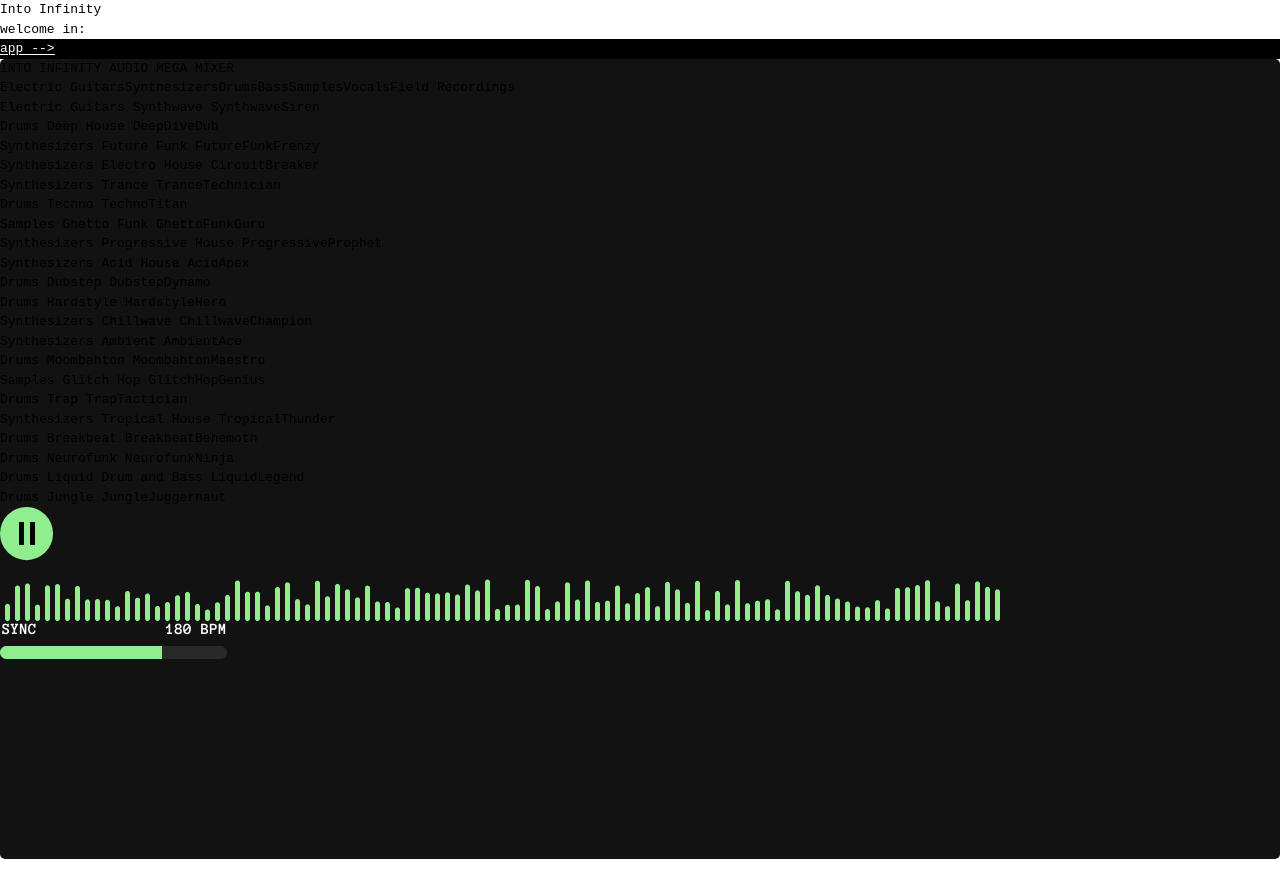
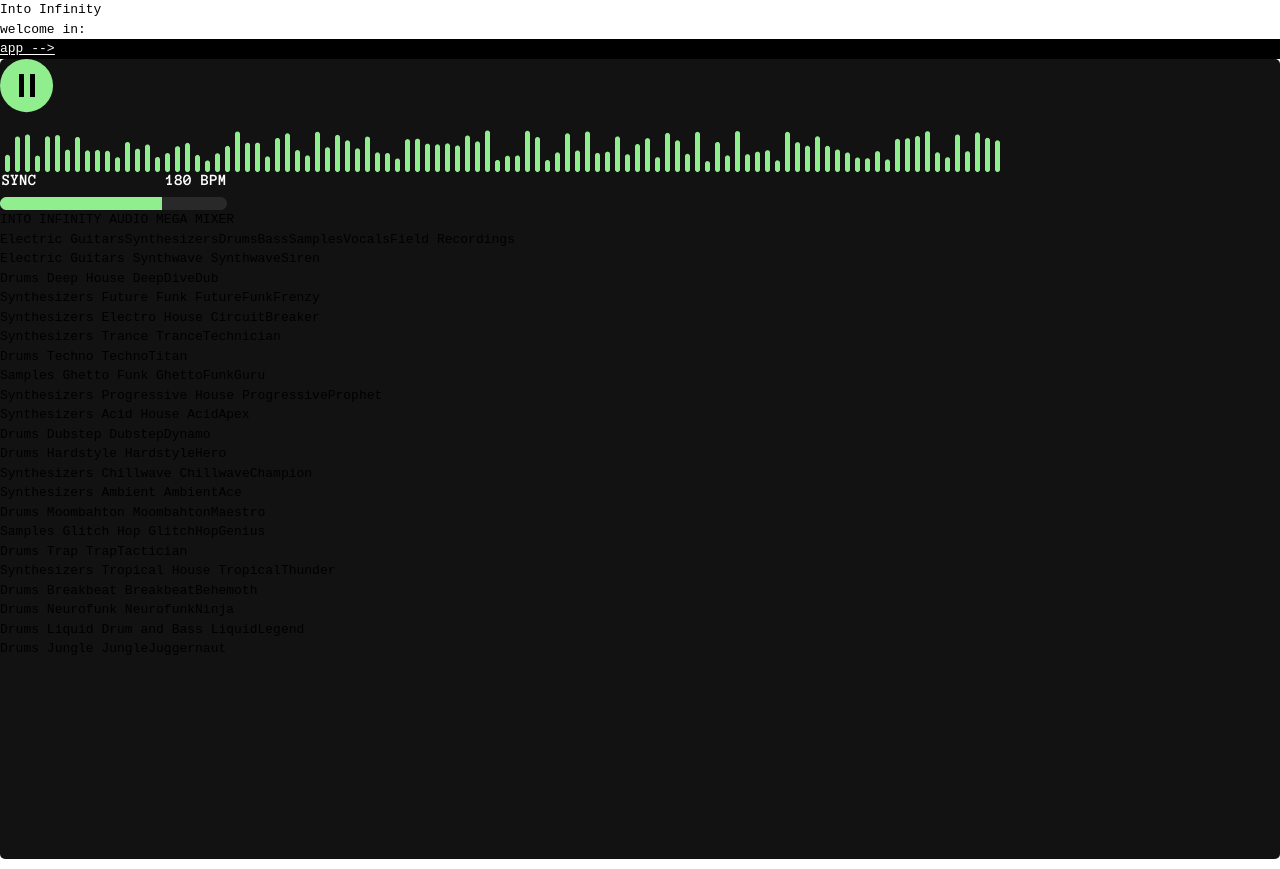
Before and after one commit to NikolasP98/DubLab, a SvelteKit app: page /app in a window 1280 px wide. Built offline with nearby package versions, Linux system fonts and the light colour scheme.

Commit message:
svelte improvements

```diff
--- a/src/lib/components/app/Player.svelte
+++ /dev/null
@@ -1,24 +0,0 @@
-<script>
-	import Play from '$lib/assets/play.svg';
-	import Pause from '$lib/assets/pause.svg';
-	import Audio from '$lib/assets/audio_wave.png';
-	import Sync from '$lib/assets/audio_sync.png';
-
-	let isPlaying = false;
-</script>
-
-<div
-	class="fixed bottom-3 right-3 left-3
-	flex items-center justify-between gap-5
-	rounded-md
-	p-4 max-w-full bg-black max-h-12"
->
-	<button onclick={() => (isPlaying = !isPlaying)}>
-		<img class="size-8 cursor-pointer" src={isPlaying ? Play : Pause} alt="" />
-	</button>
-	<div class="flex-grow">
-		<img class="h-6 w-full cursor-pointer" src={Audio} alt="" />
-	</div>
-	<img class="h-6" src={Sync} alt="" />
-</div>
-<div class="h-12"></div>
--- a/src/lib/components/circles/CircleContainer.svelte
+++ b/src/lib/components/circles/CircleContainer.svelte
@@ -38,7 +38,6 @@
 			circles: miniCircles
 		});
 		isLoaded.set(true);
-		console.log();
 	});
 
 	const overlapsOtherCircles = (targetCircle, x, y, circles) => {
--- a/src/routes/+layout.svelte
+++ b/src/routes/+layout.svelte
@@ -4,7 +4,7 @@
 
 	import Cursor from '$lib/components/Cursor.svelte';
 
-	let { children, data } = $props();
+	let { children } = $props();
 	let counter = $state(0);
 
 	// setInterval(() => {
@@ -31,7 +31,6 @@
 		</li>
 	</ul>
 </nav>
-<div class="min-h-4"></div>
 
 {#if children}
 	{@render children()}
--- a/src/routes/app/+layout.server.ts
+++ /dev/null
@@ -1,6 +0,0 @@
-export const load = ({ params }) => {
-	return {
-		post: { id: params.slug },
-		title: `Post ${params.id}`
-	};
-};
--- /dev/null
+++ b/src/routes/app/+page.server.ts
@@ -0,0 +1,49 @@
+const edmArtists = [
+	{ artist: 'SynthwaveSiren', genre: 'Synthwave', groups: ['Electric Guitars', 'Synthesizers'] },
+	{ artist: 'DeepDiveDub', genre: 'Deep House', groups: ['Drums', 'Bass'] },
+	{ artist: 'FutureFunkFrenzy', genre: 'Future Funk', groups: ['Synthesizers', 'Samples'] },
+	{
+		artist: 'CircuitBreaker',
+		genre: 'Electro House',
+		groups: ['Synthesizers', 'Electric Guitars']
+	},
+	{ artist: 'TranceTechnician', genre: 'Trance', groups: ['Synthesizers', 'Vocals'] },
+	{ artist: 'TechnoTitan', genre: 'Techno', groups: ['Drums', 'Synthesizers'] },
+	{ artist: 'GhettoFunkGuru', genre: 'Ghetto Funk', groups: ['Samples', 'Bass', 'Vocals'] },
+	{
+		artist: 'ProgressiveProphet',
+		genre: 'Progressive House',
+		groups: ['Synthesizers', 'Vocals']
+	},
+	{ artist: 'AcidApex', genre: 'Acid House', groups: ['Synthesizers', 'Bass'] },
+	{ artist: 'DubstepDynamo', genre: 'Dubstep', groups: ['Drums', 'Bass', 'Synthesizers'] },
+	{ artist: 'HardstyleHero', genre: 'Hardstyle', groups: ['Drums', 'Synthesizers'] },
+	{
+		artist: 'ChillwaveChampion',
+		genre: 'Chillwave',
+		groups: ['Synthesizers', 'Electric Guitars']
+	},
+	{ artist: 'AmbientAce', genre: 'Ambient', groups: ['Synthesizers', 'Field Recordings'] },
+	{ artist: 'MoombahtonMaestro', genre: 'Moombahton', groups: ['Drums', 'Bass', 'Samples'] },
+	{ artist: 'GlitchHopGenius', genre: 'Glitch Hop', groups: ['Samples', 'Synthesizers'] },
+	{ artist: 'TrapTactician', genre: 'Trap', groups: ['Drums', 'Synthesizers', 'Vocals'] },
+	{
+		artist: 'TropicalThunder',
+		genre: 'Tropical House',
+		groups: ['Synthesizers', 'Vocals', 'Electric Guitars']
+	},
+	{ artist: 'BreakbeatBehemoth', genre: 'Breakbeat', groups: ['Drums', 'Bass', 'Samples'] },
+	{ artist: 'NeurofunkNinja', genre: 'Neurofunk', groups: ['Drums', 'Bass', 'Synthesizers'] },
+	{
+		artist: 'LiquidLegend',
+		genre: 'Liquid Drum and Bass',
+		groups: ['Drums', 'Bass', 'Synthesizers', 'Vocals']
+	},
+	{ artist: 'JungleJuggernaut', genre: 'Jungle', groups: ['Drums', 'Bass', 'Samples'] }
+];
+
+export const load = ({ params }) => {
+	return {
+		tracks: edmArtists
+	};
+};
--- a/src/routes/app/+page.svelte
+++ b/src/routes/app/+page.svelte
@@ -1,92 +1,49 @@
 <script>
-	import Card from '$lib/components/app/Card.svelte';
-	import Player from '$lib/components/app/Player.svelte';
+	import FilterNav from './HeaderPills.svelte';
+	import Picker from './TrackPicker.svelte';
+	import Player from './Player.svelte';
 
-	const edmArtists = [
-		{ artist: 'SynthwaveSiren', genre: 'Synthwave', groups: ['Electric Guitars', 'Synthesizers'] },
-		{ artist: 'DeepDiveDub', genre: 'Deep House', groups: ['Drums', 'Bass'] },
-		{ artist: 'FutureFunkFrenzy', genre: 'Future Funk', groups: ['Synthesizers', 'Samples'] },
-		{
-			artist: 'CircuitBreaker',
-			genre: 'Electro House',
-			groups: ['Synthesizers', 'Electric Guitars']
-		},
-		{ artist: 'TranceTechnician', genre: 'Trance', groups: ['Synthesizers', 'Vocals'] },
-		{ artist: 'TechnoTitan', genre: 'Techno', groups: ['Drums', 'Synthesizers'] },
-		{ artist: 'GhettoFunkGuru', genre: 'Ghetto Funk', groups: ['Samples', 'Bass', 'Vocals'] },
-		{
-			artist: 'ProgressiveProphet',
-			genre: 'Progressive House',
-			groups: ['Synthesizers', 'Vocals']
-		},
-		{ artist: 'AcidApex', genre: 'Acid House', groups: ['Synthesizers', 'Bass'] },
-		{ artist: 'DubstepDynamo', genre: 'Dubstep', groups: ['Drums', 'Bass', 'Synthesizers'] },
-		{ artist: 'HardstyleHero', genre: 'Hardstyle', groups: ['Drums', 'Synthesizers'] },
-		{
-			artist: 'ChillwaveChampion',
-			genre: 'Chillwave',
-			groups: ['Synthesizers', 'Electric Guitars']
-		},
-		{ artist: 'AmbientAce', genre: 'Ambient', groups: ['Synthesizers', 'Field Recordings'] },
-		{ artist: 'MoombahtonMaestro', genre: 'Moombahton', groups: ['Drums', 'Bass', 'Samples'] },
-		{ artist: 'GlitchHopGenius', genre: 'Glitch Hop', groups: ['Samples', 'Synthesizers'] },
-		{ artist: 'TrapTactician', genre: 'Trap', groups: ['Drums', 'Synthesizers', 'Vocals'] },
-		{
-			artist: 'TropicalThunder',
-			genre: 'Tropical House',
-			groups: ['Synthesizers', 'Vocals', 'Electric Guitars']
-		},
-		{ artist: 'BreakbeatBehemoth', genre: 'Breakbeat', groups: ['Drums', 'Bass', 'Samples'] },
-		{ artist: 'NeurofunkNinja', genre: 'Neurofunk', groups: ['Drums', 'Bass', 'Synthesizers'] },
-		{
-			artist: 'LiquidLegend',
-			genre: 'Liquid Drum and Bass',
-			groups: ['Drums', 'Bass', 'Synthesizers', 'Vocals']
-		},
-		{ artist: 'JungleJuggernaut', genre: 'Jungle', groups: ['Drums', 'Bass', 'Samples'] }
-	];
+	import { trackData } from './stores';
 
-	const allGroups = new Set();
-	for (const track of edmArtists) {
-		for (const group of track.groups) {
-			allGroups.add(group);
+	let { data } = $props();
+
+	// USE THIS $derived() RUNE
+	const tracklist = $derived($trackData.tracklist);
+
+	$effect(() => {
+		const importedTracks = data.tracks;
+		trackData.setTracklist(Array.from(importedTracks));
+	});
+
+	$effect(() => {
+		const groupSet = new Set();
+
+		for (const track of tracklist) {
+			for (const group of track.groups) {
+				groupSet.add(group);
+			}
 		}
-	}
 
-	// const getEntries = async () => {
-	// 	const entries = await (await fetch('https://dummyjson.com/products?select=title,price')).json();
-	// 	return entries;
-	// };
+		trackData.setInputTypes(Array.from(groupSet));
+	});
 </script>
 
+<Player />
+
 <div class="text-white">
-	<div
-		class="flex flex-col gap-4 px-4 pt-6 mb-12 bg-black border-b-2 border-solid border-[#90ee8f]"
-	>
+	<div class="flex flex-col gap-4 px-4 pt-6 mb-5 bg-black border-b-2 border-solid border-[#90ee8f]">
+		<!-- Page Title -->
 		<div class="flex flex-col">
 			<span class="text-4xl">INTO INFINITY</span>
 			<span class="second-title">AUDIO MEGA MIXER</span>
 		</div>
 
-		<div class="flex justify-start mb-2 overflow-x-scroll gap-4 pl-4 no-scrollbar">
-			{#each allGroups as group}
-				<button
-					class="	text-white bg-transparent min-w-min text-nowrap rounded-full
-				border-[#90ee8f] border-solid border-2 px-4 py-0.5
-				 hover:bg-[#90ee8f] hover:text-black hover:cursor-pointer">{group}</button
-				>
-			{/each}
-		</div>
+		<!-- Content Filters -->
+		<FilterNav />
 	</div>
 
-	<div class="grid grid-cols-2 sm:grid-cols-4 md:grid-cols-4 lg:grid-cols-7 gap-6 p-4 md:p-6">
-		{#each edmArtists as entry}
-			<Card {entry} />
-		{/each}
-	</div>
+	<Picker />
 </div>
-
-<Player />
 
 <style>
 </style>
--- a/src/lib/components/app/Card.svelte
+++ b/src/routes/app/Card.svelte
@@ -1,5 +1,12 @@
 <script>
 	let { entry } = $props();
+	/*
+	Connect to audio store,
+	once we have access to the store,
+	adjust UI based on store values
+*/
+
+	let active = $state(false);
 </script>
 
 <div class="card-container flex flex-col items-center justify-center gap-1">
--- /dev/null
+++ b/src/routes/app/HeaderPills.svelte
@@ -0,0 +1,15 @@
+<script>
+	import { trackData } from './stores';
+
+	const inputTypes = $derived($trackData.inputTypes);
+</script>
+
+<div class="flex justify-start mb-2 overflow-x-scroll gap-4 pl-4 no-scrollbar">
+	{#each inputTypes as group}
+		<button
+			class="	text-white bg-transparent min-w-min text-nowrap rounded-full
+		border-[#90ee8f] border-solid border-2 px-4 py-0.5
+		 hover:bg-[#90ee8f] hover:text-black hover:cursor-pointer">{group}</button
+		>
+	{/each}
+</div>
--- /dev/null
+++ b/src/routes/app/Player.svelte
@@ -0,0 +1,40 @@
+<script>
+	import Play from '$lib/assets/play.svg';
+	import Pause from '$lib/assets/pause.svg';
+	import Audio from '$lib/assets/audio_wave.png';
+	import Sync from '$lib/assets/audio_sync.png';
+
+	import { trackData } from './stores';
+
+	let { data } = $props();
+
+	let tracklist = $derived($trackData.tracklist);
+
+	const onPlayPause = () => {
+		// audioData.update((item) => ({ ...item, isPlaying: !item.isPlaying }));
+
+		trackData.togglePlay();
+		console.log();
+	};
+	/*
+	I want to optimize this, but I don't understand how
+	dataflow works in state. in a sense of editing nested properties
+	deep nest listening, basically. There's a video by joy of code
+	that summarized this exact functionality.
+	*/
+</script>
+
+<div
+	class="fixed bottom-3 right-3 left-3
+	flex items-center justify-between gap-5
+	rounded-md
+	p-4 max-w-full bg-black max-h-12"
+>
+	<button onclick={onPlayPause}>
+		<img class="size-8 cursor-pointer" src={$trackData.isPlaying ? Play : Pause} alt="" />
+	</button>
+	<div class="flex-grow">
+		<img class="h-6 w-full cursor-pointer" src={Audio} alt="" />
+	</div>
+	<img class="h-6" src={Sync} alt="" />
+</div>
--- /dev/null
+++ b/src/routes/app/TrackPicker.svelte
@@ -0,0 +1,12 @@
+<script>
+	import { trackData, player } from './stores';
+	import Card from './Card.svelte';
+
+	const tracklist = $derived($trackData.tracklist);
+</script>
+
+<div class="grid grid-cols-2 sm:grid-cols-4 md:grid-cols-4 lg:grid-cols-7 gap-6 p-4 md:p-6">
+	{#each tracklist as entry}
+		<Card {entry} />
+	{/each}
+</div>
--- /dev/null
+++ b/src/routes/app/stores.ts
@@ -0,0 +1,72 @@
+import { writable, derived } from 'svelte/store';
+
+type Track = {
+	id: number;
+	artist: string;
+	genre: string;
+	groups: string[];
+};
+
+type AudioData = {
+	isPlaying: boolean;
+	currentTime: number;
+	duration: number;
+	currentTrack?: Track;
+	tracklist: Track[];
+	inputTypes: string[];
+};
+
+type AudioPlayer = {
+	isPlaying: boolean;
+	currentTime: number;
+	loopDuration: number;
+	currentTracks?: Track[];
+};
+
+const initialData: AudioData = {
+	isPlaying: false,
+	currentTime: 0,
+	duration: 0,
+	currentTrack: {},
+	inputTypes: [],
+	tracklist: []
+};
+
+const playerData: AudioPlayer = {
+	isPlaying: false,
+	currentTime: 0,
+	loopDuration: 0,
+	currentTracks: []
+};
+
+const trackLibrary = (data) => {
+	const { subscribe, set, update } = writable<AudioData>(data, (e) => {
+		console.log('subscribed data');
+	});
+
+	const setTracklist = (tracklist: Track[]) => update((data) => ({ ...data, tracklist }));
+	const setInputTypes = (inputTypes: string[]) => update((data) => ({ ...data, inputTypes }));
+
+	return {
+		subscribe,
+		setTracklist,
+		setInputTypes
+	};
+};
+
+const audioPlayer = (data) => {
+	const { subscribe, set, update } = writable<AudioPlayer>(data, (e) => {
+		console.log('subscribed player');
+	});
+
+	const togglePlay = () => update((data) => ({ ...data, isPlaying: !data.isPlaying }));
+	const setTrack = (track: Track) => update((data) => ({ ...data, currentTrack: track }));
+	return {
+		subscribe,
+		togglePlay,
+		setTrack
+	};
+};
+
+export const trackData = trackLibrary(initialData);
+export const player = audioPlayer(playerData);
```
